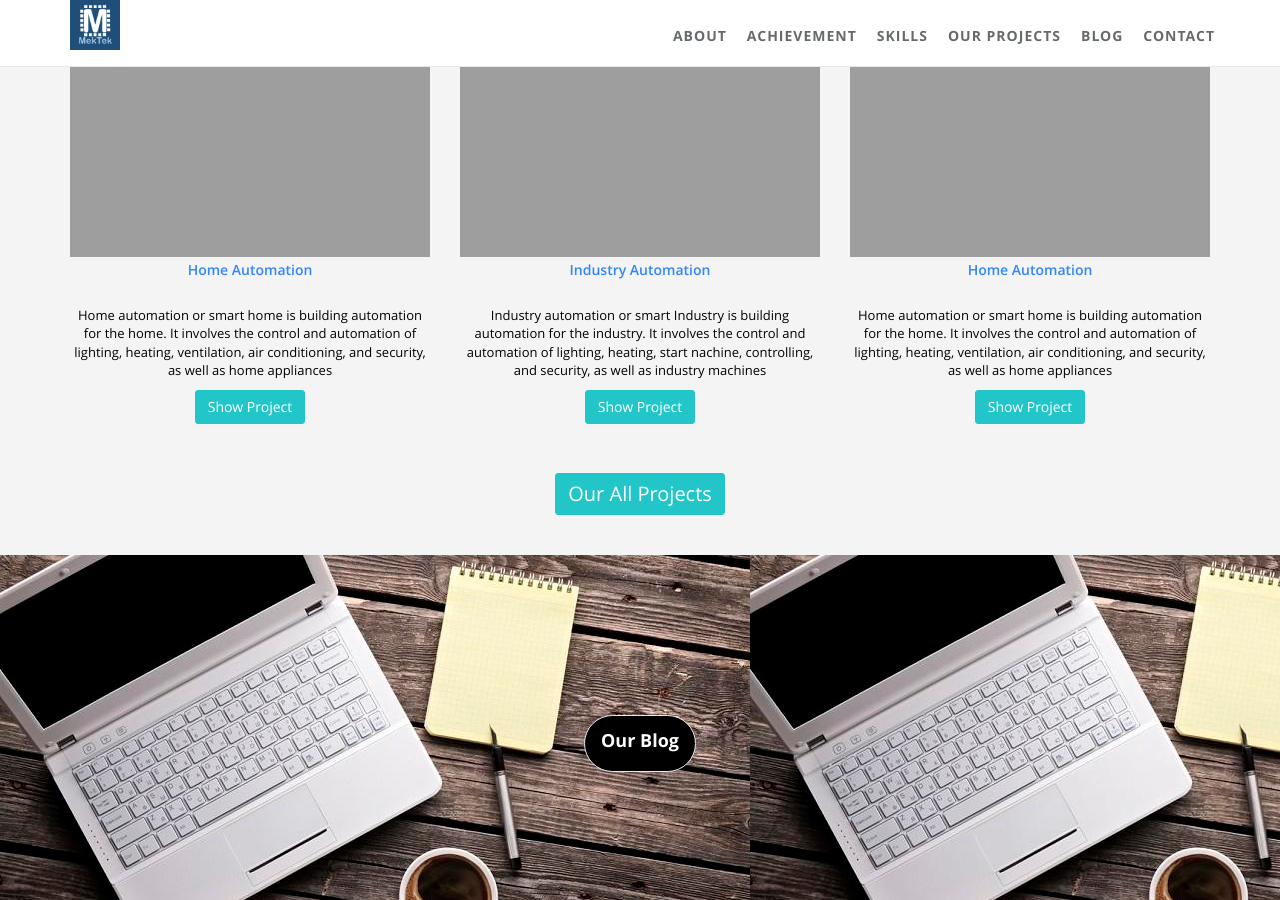
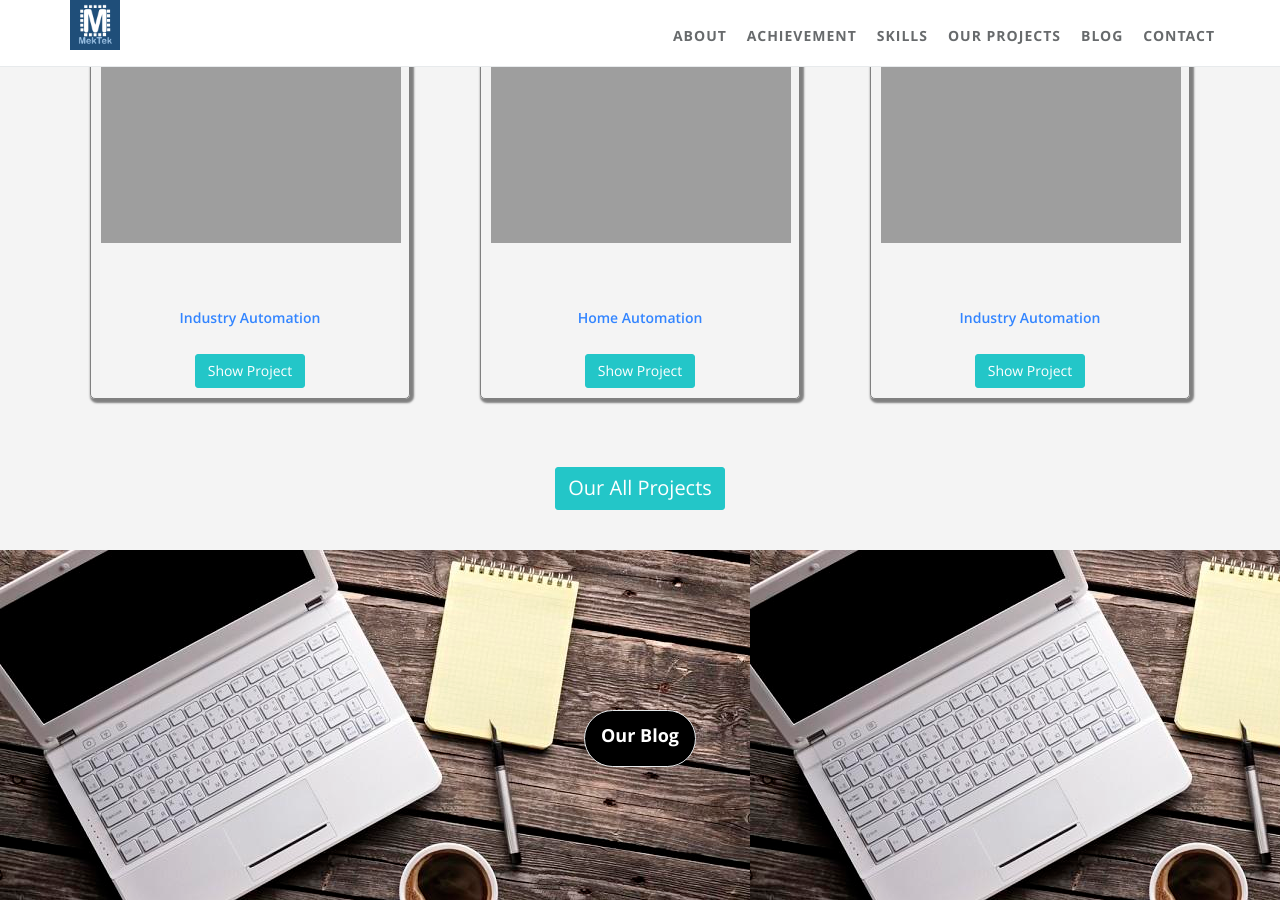
Before and after one commit to takiuddinahmed/mektekbd.github.io, a Jekyll site: the page built from index.html, in a window 1280 px wide and 900 px high, scrolled down 3618 px. Built offline with Jekyll 4.4.1, drawn with Linux system fonts in a browser that asks for light colours; nearby versions of some CDN libraries; library files that are not in the unit come from our copies.

Commit message:
Update projects.html

```diff
--- a/_includes/sections/projects.html
+++ b/_includes/sections/projects.html
@@ -6,7 +6,39 @@
             <!-- <p>Donec sed odio dui. Etiam porta sem malesuada magna mollis euismod.</p> -->
         </div>
     </div>
-    <div class="row">
+     <div class="row">
+      {% for post in site.categories.project_iot limit:20 %}
+      <div class="col-sm-4">
+       <div class="team-member wow zoomIn">
+       <div class="xm">
+       <div class="th">
+
+       {% assign images = post.content | split:"<img " %}
+                           {% for image in images %}
+                              {% if image contains 'src=' %}
+                                {% assign imageMarkup = image | split:">" | first %}
+                                <img {{ imageMarkup }}>
+                                {% break %}
+                              {% endif %}
+                            {% endfor %}
+
+      </div>
+                <br><br><h4><span class="navy"> {{ post.title }}</span>  </h4><br>
+                <!--<p>
+                 {{ post.excerpt }}
+
+               </p>-->
+
+              <a class="btn btn-info" href="{{ post.url | prepend: site.baseurl }}" class="vote-title">Show Project</a><br>
+
+
+
+       </div>
+       </div>
+    </div>
+     {% endfor %}
+
+    <!--<div class="row">
       <div class="col-sm-4">
        <div class="team-member wow zoomIn">
        {% for post in site.categories.project_iot limit:1 %}
@@ -25,7 +57,7 @@
        {% for post in site.categories.project_iot limit:1 %}
        <img src="https://mektekbd.github.io/static/assets/img/blog/in.gif" class="img-responsive" alt="">
                 <h4><span class="navy"> {{ post.title }}</span>  </h4><br>
-                <p style="color:black;">Industry automation or smart Industry is building automation for the industry. It involves the control and automation of lighting, heating, start nachine, controlling, and security, as well as industry machines</p>
+                <p style="color:black;">Industry automation or smart Industry is building automation for the industry. It involves the control and automation of lighting, heating, machine, calculating, and security, as well as industry machines</p>
                 <a href="{{ post.url | prepend: site.baseurl }}" class="btn btn-info">Show Project</a><br>
 
 
@@ -96,8 +128,10 @@
             </div>
         </div>
         {% endfor %}
-    </div>-->
-    </div><br>
+    </div>
+    </div><br>-->
+    </div>
+    <br>
     <div class="row">
         <div class="col-lg-8 col-lg-offset-2 text-center m-t-lg m-b-lg wow zoomIn">
             <p><a class="btn btn-info" href="{{site.baseurl}}/projects/"><font style="font-size: 20px">Our All Projects</font></a></p>
```
